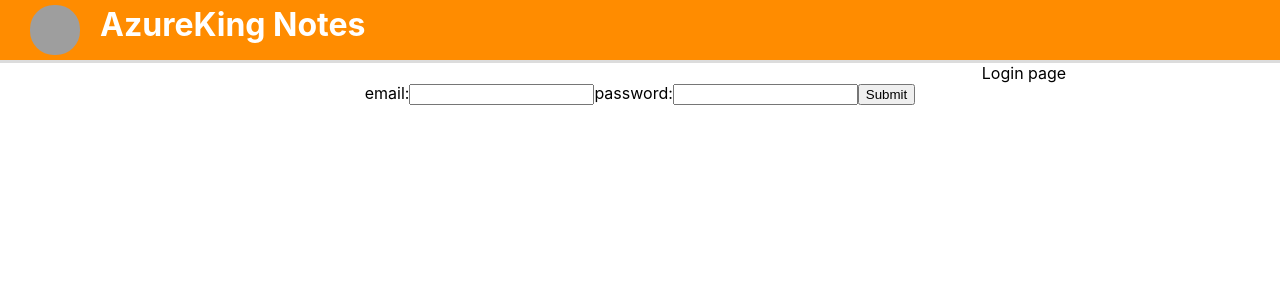
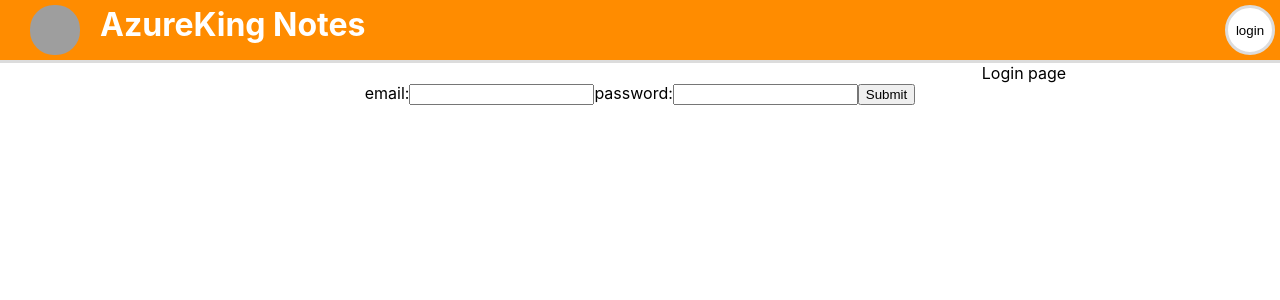
Before and after one commit to AzureKingStudios/azureking-notes, a React (Create React App) app in the folder client/: page /users/login in a window 1280 px wide. Shown: the top 300 px of the page. Built offline with nearby package versions, Linux system fonts and the light colour scheme; grey boxes are pictures that could not be loaded.

Commit message:
Check for local notes if note signed in

```diff
--- a/client/src/containers/Header.js
+++ b/client/src/containers/Header.js
@@ -27,6 +27,10 @@ class Header extends Component {
         this.props.history.push('/');
     }
 
+    loginClick = () => {
+        this.props.history.push('/users/login');
+    }
+
 
   render() {
     return(
@@ -42,7 +46,12 @@ class Header extends Component {
                 <button className='header-button' onClick={this.profileClick}>User</button>
             </div>
         )}
+        {!localStorage.getItem('aks-tk')
+        && (
+          <button className='header-button' onClick={this.loginClick}>login</button>
+        )
 
+        }
       </header>
     )
   }
--- a/client/src/containers/NotesPage.js
+++ b/client/src/containers/NotesPage.js
@@ -26,7 +26,11 @@ class NotesPage extends Component {
     getNotes = () => {
         if(!localStorage.getItem('aks-tk')) {
             console.log('notes mounted')
-            this.props.history.push(`/users/login`);
+            // this.props.history.push(`/users/login`);
+            const localNotes = localStorage.getItem('notes');
+            this.setState({notes: localNotes ? localNotes : []}, function() {
+                console.log('not signed in', this.state.notes);
+            })
         }
 
         let axiosConfig = {
```
